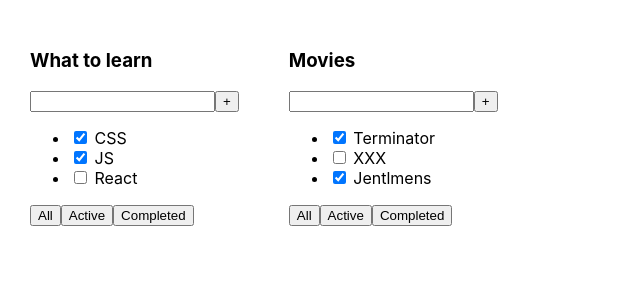
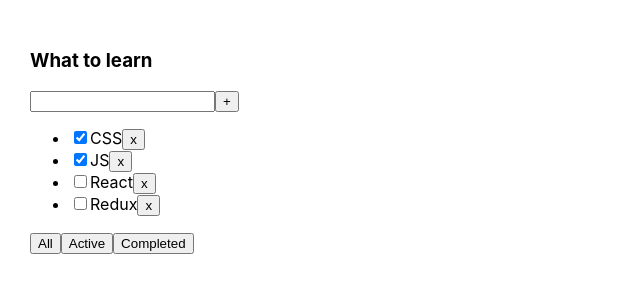
Before and after one commit to cros6y6raga/todo-list, a React (Create React App) app: page / in a window 1280 px wide. Shown: the top 300 px of the page, without its empty margins (0-640 px from the left). Built offline with nearby package versions, Linux system fonts and the light colour scheme.

Commit message:
Second lesson

```diff
--- a/src/App.tsx
+++ b/src/App.tsx
@@ -1,22 +1,38 @@
-import React from 'react';
+import React, {useState} from 'react';
 import './App.css';
 import {TaskType, Todolist} from "./Todolist";
 
+export type FilterValuesType = 'all' | 'completed' | 'active'
+
 function App() {
-    let tasks1: Array<TaskType> = [
+    let [tasks, setTasks] = useState<Array<TaskType>>([
         {id: 1, title: 'CSS', isDone: true},
         {id: 2, title: 'JS', isDone: true},
         {id: 3, title: 'React', isDone: false},
-    ]
-    let tasks2: Array<TaskType> = [
-        {id: 1, title: 'Terminator', isDone: true},
-        {id: 2, title: 'XXX', isDone: false},
-        {id: 3, title: 'Jentlmens', isDone: true},
-    ]
+        {id: 4, title: 'Redux', isDone: false},
+    ])
+    let [filter, setFilter] = useState<FilterValuesType>('all');
+
+
+    function removeTask(id: number) {
+        let filteredTasks = tasks.filter(t => t.id !== id)
+        setTasks(filteredTasks)
+    }
+
+    function changeFilter(value:FilterValuesType) {
+        setFilter(value)
+    }
+
+    let tasksForTodolist = tasks;
+    if (filter === 'completed') {
+        tasksForTodolist = tasks.filter(t => t.isDone === true)
+    }
+    if (filter === 'active') {
+        tasksForTodolist = tasks.filter(t => t.isDone === false)
+    }
     return (
         <div className="App">
-            <Todolist title={'What to learn'} tasks={tasks1}/>
-            <Todolist title={'Movies'} tasks={tasks2}/>
+            <Todolist title={'What to learn'} tasks={tasksForTodolist} removeTask={removeTask} changeFilter={changeFilter}/>
         </div>
     );
 }
--- a/src/Todolist.tsx
+++ b/src/Todolist.tsx
@@ -1,4 +1,5 @@
 import React from "react";
+import {FilterValuesType} from "./App";
 
 export type TaskType = {
     id: number
@@ -9,6 +10,8 @@
 type PropsType = {
     title: string
     tasks: Array<TaskType>
+    removeTask: (id:number) => void
+    changeFilter: (value: FilterValuesType) => void
 }
 
 export function Todolist(props: PropsType) {
@@ -20,14 +23,13 @@
                 <button>+</button>
             </div>
             <ul>
-                <li><input type="checkbox" checked={props.tasks[0].isDone}/> <span>{props.tasks[0].title}</span></li>
-                <li><input type="checkbox" checked={props.tasks[1].isDone}/> <span>{props.tasks[1].title}</span></li>
-                <li><input type="checkbox" checked={props.tasks[2].isDone}/> <span>{props.tasks[2].title}</span></li>
+                {props.tasks.map(t => <li><input type="checkbox" checked={t.isDone}/><span>{t.title}</span>
+                        <button onClick={() => {props.removeTask(t.id)}}>x</button></li>)}
             </ul>
             <div>
-                <button>All</button>
-                <button>Active</button>
-                <button>Completed</button>
+                <button onClick={() => {props.changeFilter('all')}}>All</button>
+                <button onClick={() => {props.changeFilter('active')}}>Active</button>
+                <button onClick={() => {props.changeFilter('completed')}}>Completed</button>
             </div>
         </div>
     );
```
Also changed, not shown: package.json (+12 -12 lines), 1 other file (tests, documents, lock files or other folders).
